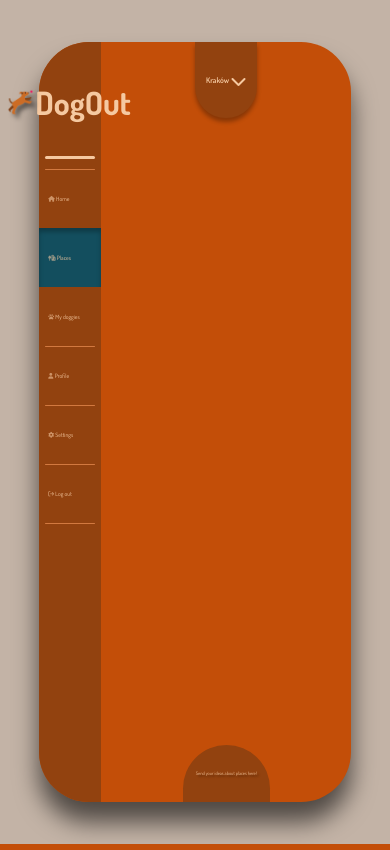
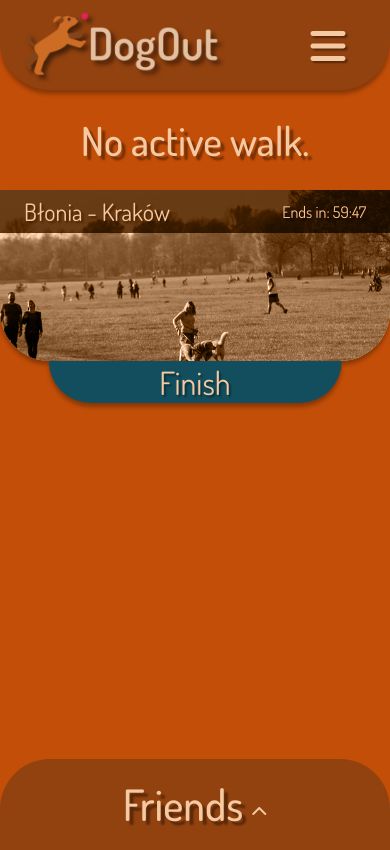
Before and after one commit to IhoreQ/PAI, a PHP site: page /public/views/home.html in a window 390 px wide. Run offline with PHP 8.4, Linux system fonts and the light colour scheme; some libraries are stand-ins or nearby versions.

Commit message:
Edited homepage

```diff
--- a/public/css/phone-style.css
+++ b/public/css/phone-style.css
@@ -23,6 +23,126 @@
         font-size: 2rem;
     }
 
+    .menu-container {
+        width: 100%;
+        height: 90px;
+        overflow: hidden;
+        position: fixed;
+        top: 0;
+        left: 0;
+        border-radius: 50px;
+        box-shadow: 0px 4px 4px rgba(0, 0, 0, 0.3);
+        transition: 0.5s all;
+        z-index: 2;
+        margin: 0;
+    }
+
+    .menu-bar {
+        display: none;
+    }
+
+    .menu-bar-active {
+        display: flex;
+        position: absolute;
+        width: 100%;
+        top: 90px;
+    }
+
+    .menu-container-active {
+        height: 520px;
+    }
+
+    /* TODO wyświetlenie menu */
+
+    .menu-logo {
+        position: absolute;
+        height: 90px;
+        flex-direction: row;
+        margin: 0 0 0 5%;
+        width: calc(100% - 4rem);
+    }
+
+    .menu-logo-inner {
+        margin: 0;
+    }
+
+    .menu-dog-logo {
+        width: 200px;
+    }
+
+    .menu-burger {
+        display: block;
+        font-size: 2.5rem;
+        text-shadow: 2px 2px 2px rgba(0, 0, 0, 0.4);
+    }
+
+    .menu-bar-list {
+        margin: 0;
+        text-align: center;
+    }
+
+    .menu-bar-element span {
+        margin-left: 0;
+    }
+
+    .separate-bar {
+        display: none;
+    }
+
+    .app-content-container {
+        width: 100%;
+        height: calc(100% - 90px);
+        top: 90px;
+        left: 0;
+    }
+
+    .home-container {
+        height: 100%;
+        flex-direction: column;
+    }
+
+    .home-content {
+        height: 88%;
+    }
+
+    .friends-container {
+        height: 12%;
+        width: 100%;
+        border-radius: 50px 50px 0 0;
+        justify-content: flex-start;
+        overflow: hidden;
+    }
+
+    .friends-header {
+        height: 100%;
+        margin-top: 0;
+        justify-content: center;
+        cursor: pointer;
+    }
+
+    .friends-title i {
+        display: block;
+    }
+
+    .friends-separate-bar {
+        display: none;
+    }
+
+    .friends-bar {
+        display: none;
+    }
+
+    .new-friends {
+        display: none;
+    }
+
+    .container-is-active {
+        display: flex;
+    }
+
+    .active-walk-box {
+        width: 80%;
+    }
 }
 
 /* Phone screen */
@@ -60,4 +180,29 @@
         font-size: 1.5rem;
     }
 
+    .main-app-container {
+        border-radius: 0;
+        min-height: 100vh;
+    }
+
+    .menu-container  {
+        border-radius: 0 0 50px 50px;
+    }
+
+    .active-walk-box {
+        width: 100%;
+    }
+
+    .active-walk-box-header {
+        padding: 0 1.5rem;
+        justify-content: space-between;
+    }
+
+    .active-walk-box-header p {
+        padding: 0;
+    }
+
+    .active-walk-symmetric-p {
+        display: none;
+    }
 }
--- a/public/css/style.css
+++ b/public/css/style.css
@@ -34,6 +34,8 @@ body {
     overflow: hidden;
     transition: 0.5s all;
 }
+
+/* Login page */
 
 .login-container {
     position: absolute;
@@ -313,26 +315,7 @@ body {
     outline: none;
 }
 
-.register-container {
-    position: absolute;
-    height: 85%;
-    width: 50%;
-    top: 100%;
-    left: 50%;
-    transform: translate(-50%, -100%);
-    background-color: #92420F;
-    border-radius: 50px 50px 0px 0px;
-    overflow: hidden;
-    transition: 0.5s all;
-}
-
-/* .register-container .logo {
-    display: flex;
-    justify-content: center;
-    align-items: center;
-    margin-right: 5%;
-    margin-bottom: 5%;
-} */
+/* Register page */
 
 .register-form {
     max-width: 100%;
@@ -355,22 +338,38 @@ body {
     padding-left: 1em;
 }
 
+/* Main app */
+
 .main-app-container {
-    width: 80vw;
-    height: 90vh;
+    position: relative;
     background-color: #C34E08;
-    display: flex;
-    box-shadow: 0px 20px 25px rgba(0, 0, 0, 0.6);
+    width: 100%;
+    max-width: 1550px;
+    height: 850px;
+    box-shadow: 0 60px 40px -30px rgb(0, 0, 0, 0.4);
     border-radius: 50px;
+    overflow: hidden;
+    transition: 0.3s all;
+}
+
+.app-wrapper {
+    position: absolute;
+    width: 100%;
+    height: 100%;
+    top: 50%;
+    left: 50%;
+    transform: translate(-50%, -50%);
 }
 
 .menu-container {
+    position: absolute;
+    width: 20%;
+    height: 100%;
     display: flex;
     flex-direction: column;
     background-color: #92420F;
-    width: 20%;
-    height: 100%;
     border-radius: 50px 0 0 50px;
+    transition: 0.3s all;
 }
 
 .menu-logo {
@@ -393,7 +392,12 @@ body {
 
 .menu-dog-logo {
     filter: drop-shadow(4px 4px 2px rgba(0, 0, 0, 0.5));
-    width: 30%;
+    width: 90%;
+}
+
+.menu-burger {
+    display: none;
+    cursor: pointer;
 }
 
 .separate-bar {
@@ -413,8 +417,8 @@ body {
 }
 
 .menu-bar-element {
-    line-height: 7vh;
-    font-size: 1.5vw;
+    padding: 1.2rem 0;
+    font-size: 1.7rem;
     font-weight: 400;
     position: relative;
     cursor: pointer;
@@ -433,7 +437,7 @@ body {
     position: absolute;
     content: "";
     background-color: #D27940;
-    height: 0.1vh;
+    height: 1px;
     bottom: -1px;
     left: 10%;
     width: 80%;
@@ -445,7 +449,7 @@ body {
     position: absolute;
     content: "";
     background-color: #D27940;
-    height: 0.1vh;
+    height: 1px;
     top: 0;
     left: 10%;
     width: 80%;
@@ -484,11 +488,11 @@ body {
 }
 
 .app-content-container {
-    margin: 0;
-    padding: 0;
+    position: absolute;
     display: flex;
     height: 100%;
     width: 80%;
+    left: 20%;
 }
 
 .home-container {
@@ -530,7 +534,7 @@ body {
 
 .places-header-place h1 {
     font-weight: 600;
-    font-size: 2vw;
+    font-size: 2.5rem;
 }
 
 .places-header-place i {
@@ -557,13 +561,14 @@ body {
     justify-content: center;
     align-items: center;
     background-color: #92420F;
-    font-size: 1.2vw;
+    font-size: 1.5rem;
     width: 35%;
     height: 100%;
     border-radius: 50px 50px 0 0;
     text-shadow: 2px 2px 2px rgba(0, 0, 0, 0.4);
     cursor: pointer;
     transition: 0.3s all;
+    text-align: center;
 }
 
 .places-footer-ideas:hover {
@@ -595,6 +600,7 @@ body {
     border-radius: 0 50px 50px 0;
     flex-direction: column;
     align-items: center;
+    transition: 0.3s all;
 }
 
 .friends-header {
@@ -607,10 +613,21 @@ body {
     margin-top: 5%;
 }
 
+.friends-title {
+    display: flex;
+    flex-direction: row;
+    align-items: center;
+}
+
+.friends-title i {
+    display: none;
+    margin: 1rem 0 0 0.5rem;
+}
+
 .friends-header h1 {
     font-weight: 500;
     text-shadow: 4px 4px 2px rgba(0, 0, 0, 0.4);
-    font-size: 2.5vw;
+    font-size: 2.7rem;
     margin: 0;
 }
 
@@ -626,18 +643,19 @@ body {
 .friends-bar {
     display: flex;
     width: 100%;
-    height: 78%;
+    height: 77%;
 }
 
 .new-friends {
     display: flex;
     width: 100%;
+    align-items: center;
+    text-align: center;
     justify-content: center;
-    align-items: center;
     height: 8%;
     background-color: #134E5E;
     border-radius: 0 0 50px 0;
-    font-size: 1.5vw;
+    font-size: 1.5rem;
     text-shadow: 4px 4px 2px rgba(0, 0, 0, 0.4);
     cursor: pointer;
     transition: 0.3s all;
@@ -651,17 +669,114 @@ body {
     display: flex;
     width: 100%;
     justify-content: center;
+    flex-direction: column;
     height: 100%;
 }
 
-.active-walk-container {
-    margin-top: 5%;
+.active-walk-header {
+    width: 100%;
+    height: 15%;
+    text-align: center;
+    display: flex;
+    align-items: center;
+    justify-content: center;
 }
 
-.active-walk-container h1 {
-    font-size: 2vw;
+.active-walk-header h1 {
+    font-size: 2.5rem;
     font-weight: 500;
     text-shadow: 4px 4px 2px rgba(0, 0, 0, 0.4);
+}
+
+.active-walk-container {
+    width: 100%;
+    height: 85%;
+    display: flex;
+    justify-content: center;
+}
+
+.active-walk-box {
+    position: relative;
+    width: 70%;
+    height: 30%;
+    background-image: url("/public/img/blonia.jpg");
+    background-size: 750px;
+    background-position: center;
+    background-repeat: no-repeat;
+    border-radius: 0 0 50px 50px;
+    box-shadow: 0px 4px 4px rgba(0, 0, 0, 0.3);
+}
+
+.active-walk-box::after {
+    position: absolute;
+    content: '';
+    top: 0;
+    left: 0;
+    width: 100%;
+    height: 100%;
+    background-color: #F5C9A1;
+    mix-blend-mode: color;
+    border-radius: 0 0 50px 50px;
+}
+
+.active-walk-box-header {
+    width: 100%;
+    height: 25%;
+    background-color: rgba(0, 0, 0, 0.7);
+    display: flex;
+    justify-content: space-between;
+    align-items: center;
+    overflow: hidden;
+}
+
+.active-walk-box-header h1 {
+    font-weight: 400;
+    font-size: 1.5rem;
+    text-shadow: 2px 2px 2px rgba(0, 0, 0, 0.4);
+}
+
+.active-walk-box-header p {
+    padding-right: 1rem;
+    text-shadow: 2px 2px 2px rgba(0, 0, 0, 0.4);
+}
+
+.active-walk-symmetric-p {
+    padding-right: 1rem;
+}
+
+.active-walk-box-color {
+    width: 100%;
+    height: 100%;
+    background-color:#F5C9A1;
+    border-radius: 0 0 50px 50px;
+    mix-blend-mode: color;
+}
+
+.active-walk-finish {
+    position: absolute;
+    width: 75%;
+    height: 25%;
+    background: #134E5E;
+    top: 100%;
+    left: 50%;
+    transform: translate(-50%);
+    border-radius: 0 0 50px 50px;
+    box-shadow: 0px 4px 4px rgba(0, 0, 0, 0.3);
+    cursor: pointer;
+    transition: 0.3s background;
+    display: flex;
+    align-items: center;
+    justify-content: center;
+    text-shadow: 2px 2px 2px rgba(0, 0, 0, 0.4);
+}
+
+.active-walk-finish h1 {
+    font-size: 2rem;
+    font-weight: 400;
+}
+
+.active-walk-finish:hover {
+    background-color: #155769;
 }
 
 .invisible {
--- a/public/js/menu-bar.js
+++ b/public/js/menu-bar.js
@@ -1,4 +1,9 @@
 const buttons = document.querySelectorAll(".menu-bar-element");
+
+const menuBar = document.querySelector(".menu-bar");
+const menuBurger = document.querySelector(".menu-burger");
+const menuContainer = document.querySelector(".menu-container");
+
 
 buttons.forEach((button) => {
     button.addEventListener("click", () => {
@@ -9,5 +14,26 @@ buttons.forEach((button) => {
         const containerName = button.id + "-container";
         document.querySelector(".container-is-active").classList.remove("container-is-active");
         document.querySelector("." + containerName).classList.add("container-is-active");
+
+        if (menuBar.classList.contains("menu-bar-active") === true) {
+            menuContainer.classList.remove("menu-container-active");
+            setTimeout(() => {
+                menuBar.classList.remove("menu-bar-active");
+            }, 500)
+    }
     });
 });
+
+menuBurger.addEventListener("click", () => {
+
+    if (menuBar.classList.contains("menu-bar-active") === true) {
+            menuContainer.classList.remove("menu-container-active");
+            setTimeout(() => {
+                menuBar.classList.remove("menu-bar-active");
+            }, 500)
+    }
+    else {
+        menuBar.classList.add("menu-bar-active");
+        menuContainer.classList.add("menu-container-active");
+    }
+});
--- a/public/views/home.html
+++ b/public/views/home.html
@@ -2,8 +2,10 @@
 <head>
     <title>DogOut</title>
     <meta charset="UTF-8">
-    <link rel="stylesheet" href="../css/style.css" type="text/css">
-    <link rel="shortcut icon" href="../img/favico.png" type="image/x-icon">
+    <meta name="viewport" content="width=device-width, initial-scale=1.0">
+    <link rel="stylesheet" href="public/css/style.css" type="text/css">
+    <link rel="stylesheet" href="public/css/phone-style.css" type="text/css">
+    <link rel="shortcut icon" href="public/img/favico.png" type="image/x-icon">
     <link rel="preconnect" href="https://fonts.googleapis.com">
     <link rel="preconnect" href="https://fonts.gstatic.com" crossorigin>
     <link href="https://fonts.googleapis.com/css2?family=Dosis:wght@400;500;600;700&display=swap" rel="stylesheet">
@@ -11,29 +13,28 @@
 </head>
 <body>
     <div class="main-container">
-
-        <div class="app-cover">
-        </div>
-
         <div class="main-app-container">
+            <div class="app-wrapper">
                 <div class="menu-container">
                     <div class="menu-logo">
                         <hr class="separate-bar invisible">
                         <div class="menu-logo-inner">
-                        <img src="../img/dog_logo.png" alt="" class="menu-dog-logo">
-                        <h1 class="menu-logo-text">DogOut</h1>
+                            <img src="public/img/dog-logo.png" alt="" class="menu-dog-logo">
                         </div>
                         <hr class="separate-bar">
+                        <div class="menu-burger">
+                            <i class="fa-solid fa-bars"></i>
+                        </div>
                     </div>
                     <div class="menu-bar">
                         <ul class="menu-bar-list">
-                        <li class="menu-bar-element" id="home">
+                            <li class="menu-bar-element is-active" id="home">
                                 <span>
                                     <i class="fa-solid fa-house"></i>
                                     Home
                                 </span>
                             </li>
-                        <li class="menu-bar-element is-active" id="places">
+                            <li class="menu-bar-element" id="places">
                                 <span>
                                     <i class="fa-solid fa-tree-city"></i>
                                     Places
@@ -67,27 +68,42 @@
                     </div>
                 </div>
                 <div class="app-content-container">
-                <div class="home-container" id="home">
+                    <div class="home-container container-is-active" id="home">
                         <div class="home-content">
+                            <div class="active-walk-header">
+                                <h1 class="active-walk-text">No active walk.</h1>
+                            </div>
                             <div class="active-walk-container">
-                            <h1>No active walk.</h1>
+                                <div class="active-walk-box">
+                                        <div class="active-walk-box-header">
+                                            <p class="invisible active-walk-symmetric-p">Ends in: <span class="active-walk-left-time">59:47</span></p>
+                                            <h1 class="active-walk-name">Błonia - Kraków</h1>
+                                            <p>Ends in: <span class="active-walk-left-time">59:47</span></p>
+                                        </div>
+                                        <div class="active-walk-finish">
+                                            <h1>Finish</h1>
+                                        </div>
+                                </div>
                             </div>
                         </div>
                         <div class="friends-container">
                             <div class="friends-header">
                                 <hr class="friends-separate-bar invisible">
+                                <div class="friends-title">
                                     <h1>Friends</h1>
+                                    <i class="fa-solid fa-chevron-up"></i>
+                                </div>
                                 <hr class="friends-separate-bar">
                             </div>
                             <div class="friends-bar">
-
+                                <!-- TODO dodać friendsów jako ul > li -->
                             </div>
                             <div class="new-friends">
                                 Add new friends
                             </div>
                         </div>
                     </div>
-                <div class="places-container container-is-active" id="places">
+                    <div class="places-container" id="places">
                         <div class="places-header">
                             <div class="places-header-place">
                                 <h1 id="city-name">Kraków</h1>
@@ -115,6 +131,8 @@
                 </div>
             </div>
         </div>
+    </div>
 
-    <script src="../js/menu-bar.js"></script>
+    <script src="public/js/menu-bar.js"></script>
+    <script src="public/js/phone-menu-bar.js"></script>
 </body>
```
Also changed, not shown: Routing.php (added, +25 -0 lines), index.php (+8 -2 lines), public/views/login.html (+6 -6 lines), public/views/register.html (+5 -5 lines), src/controllers/AppController.php (added, +18 -0 lines), src/controllers/DefaultController.php (added, +20 -0 lines), public/img/UsernameIcon.svg (deleted), public/img/blonia.jpg (added), public/img/dog_logo.png (deleted). Lines whose indentation alone changed are shown as unchanged.
